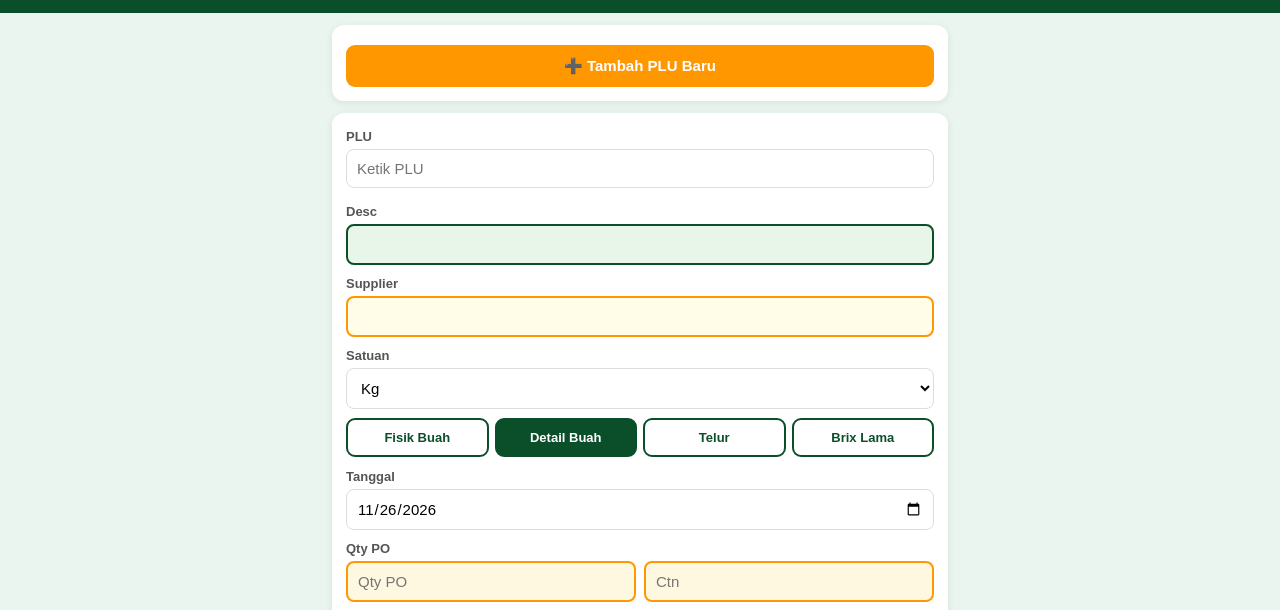
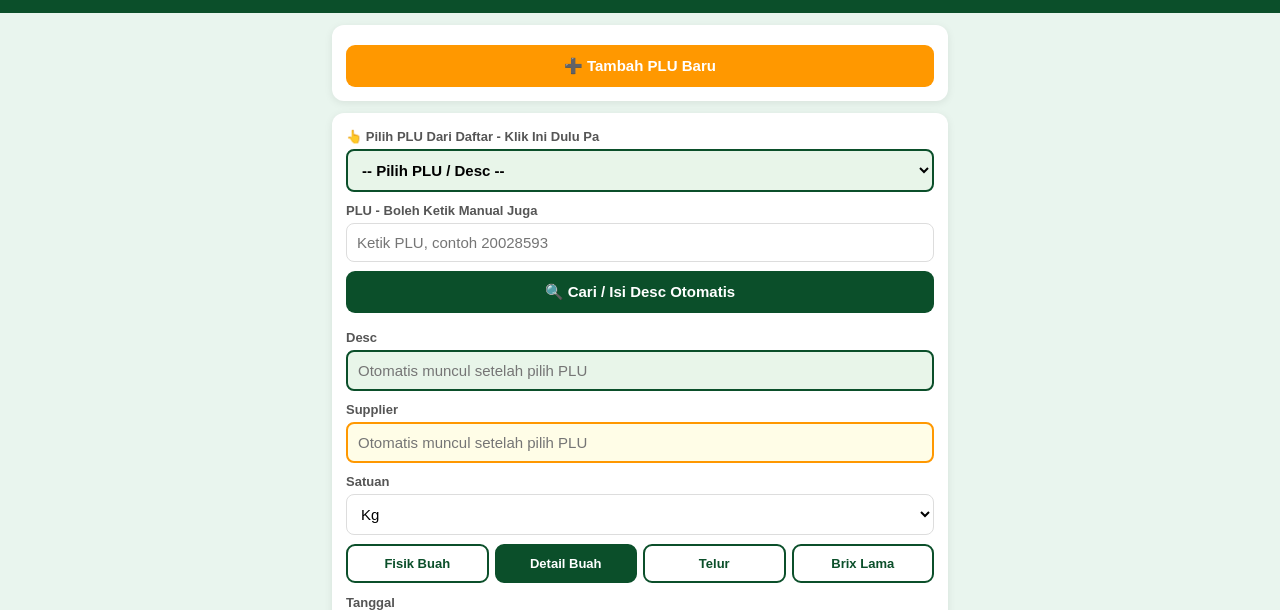
Before and after one commit to SolehidmTGR1/Laporan-sampling-buah-lokal-dan-telur, a plain HTML site: page index.html in a window 1280 px wide. Shown: the part 64-674 px from the top of the page. Drawn offline with Linux system fonts and the light colour scheme.

Commit message:
Enhance PLU input and selection interface
Updated PLU selection and input fields for better user guidance.

```diff
--- a/index.html
+++ b/index.html
@@ -11,7 +11,7 @@ header{background:#0B4F2A;color:#fff;padding:16px;text-align:center}header h1{ma
 .card{background:#fff;border-radius:12px;padding:14px;box-shadow:0 2px 8px rgba(0,0,0,.08);margin-bottom:12px}
 label{font-size:13px;color:#555;font-weight:bold}input,select,textarea{width:100%;padding:10px;border:1px solid #ddd;border-radius:8px;margin:4px 0 9px;font-size:15px;background:#fff}
 .btn{width:100%;padding:12px;border:0;border-radius:9px;font-size:15px;font-weight:bold;cursor:pointer;margin-top:6px}
-.green{background:#0B4F2A;color:#fff}.wa{background:#25D366;color:#fff}.yellow{background:#FFC107;color:#000}.red{background:#fff;color:#D32F2F;border:1px solid #D32F2F}.blue{background:#1976D2;color:#fff}.orange{background:#FF9800;color:#fff}
+.green{background:#0B4F2A;color:#fff}.wa{background:#25D366;color:#fff}.yellow{background:#FFC107;color:#000}.red{background:#fff;color:#D32F2F;border:1px solid #D32F2F}.orange{background:#FF9800;color:#fff}
 #copyArea{position:absolute;left:-9999px;opacity:0}
 .row2{display:flex;gap:8px}.row2>div{flex:1}
 .mode{display:flex;gap:6px;flex-wrap:wrap;margin-bottom:10px}.mode button{flex:1;padding:10px;border:2px solid #0B4F2A;background:#fff;color:#0B4F2A;border-radius:9px;font-weight:bold;cursor:pointer;font-size:13px}.mode button.active{background:#0B4F2A;color:#fff}
@@ -36,6 +36,7 @@ label{font-size:13px;color:#555;font-weight:bold}input,select,textarea{width:100
 #boxTambah{display:none;background:#FFF8E1;border:2px solid #FF9800;border-radius:12px;padding:12px;margin-bottom:12px}
 #boxTambah h3{margin:0 0 8px;color:#0B4F2A;font-size:16px}
 #listTambahan{font-size:12px;background:#fff;border:1px solid #FF9800;border-radius:8px;padding:8px;margin-top:8px;white-space:pre-wrap}
+#pilihPLU{border:2px solid #0B4F2A !important;background:#E8F5E9 !important;font-weight:bold}
 </style>
 </head>
 <body>
@@ -68,17 +69,19 @@ label{font-size:13px;color:#555;font-weight:bold}input,select,textarea{width:100
 </div>
 
 <div class="card">
-<label>PLU</label>
-<input id="plu" inputmode="numeric" placeholder="Ketik PLU" oninput="cariPLU()" list="listPLU" autocomplete="off">
-<datalist id="listPLU"></datalist>
+<label>👆 Pilih PLU Dari Daftar - Klik Ini Dulu Pa</label>
+<select id="pilihPLU" onchange="pilihDariDropdown()"><option value="">-- Pilih PLU / Desc --</option></select>
+<label>PLU - Boleh Ketik Manual Juga</label>
+<input id="plu" inputmode="numeric" placeholder="Ketik PLU, contoh 20028593" oninput="cariPLU()" onchange="cariPLU()" onblur="cariPLU()" autocomplete="off">
+<button class="btn green" onclick="cariPLU()" style="margin-top:0;margin-bottom:10px">🔍 Cari / Isi Desc Otomatis</button>
 <div id="pluInfo"></div>
 <div id="kriteriaBox" class="kriteria"></div>
 <div id="warnBox" class="warn"></div>
 <div id="samplingInfo"></div>
 <label>Desc</label>
-<input id="item" class="auto" placeholder="" autocomplete="off">
+<input id="item" class="auto" placeholder="Otomatis muncul setelah pilih PLU" autocomplete="off">
 <label>Supplier</label>
-<input id="sup" class="editable" placeholder="" autocomplete="off">
+<input id="sup" class="editable" placeholder="Otomatis muncul setelah pilih PLU" autocomplete="off">
 <label>Satuan</label>
 <select id="satuan"><option value="Kg">Kg</option><option value="pcs">pcs</option><option value="pack">pack</option><option value="ctn">ctn</option></select>
 <div class="mode"><button id="mFisik" onclick="setMode('fisik')">Fisik Buah</button><button id="mDetail" class="active" onclick="setMode('detail')">Detail Buah</button><button id="mTelur" onclick="setMode('telur')">Telur</button><button id="mBrix" onclick="setMode('brix')">Brix Lama</button></div>
@@ -154,25 +157,6 @@ let dWrap=document.getElementById('detailWrap');let dHTML='';for(let i=1;i<=n;i+
 let fWrap=document.getElementById('fisikWrap');let fHTML='';for(let i=1;i<=n;i++){fHTML+="<div class='box'><div class='samplingTitle'>Sampling "+i+"</div><select id='s"+i+"'>"+optHTML(OPT.fisik)+"</select></div>";}fWrap.innerHTML=fHTML;
 let bWrap=document.getElementById('brixWrap');let bHTML="<div class='box'>";for(let i=1;i<=n;i++){bHTML+="<div class='brix-row'><b>Sampling "+i+"</b><select id='b"+i+"'>"+optHTML(BRIX_OPTS.slice(0,16))+"</select><select id='sb"+i+"'><option value='No Ok'>No Ok</option><option value='Ok'>Ok</option><option value=''>- Kosong -</option></select></div><select id='c"+i+"'><option value=''>- Tanpa Catatan -</option><option>Brix tidak masuk std</option><option>Fisik Ditolak</option></select>";}bHTML+="</div>";bWrap.innerHTML=bHTML;}
 function isiTelur(){['tKemasan','tAroma','tKotor','tRetak','tCangkang','tWarna','tLaser'].forEach(id=>{let el=document.getElementById(id);let arr=OPT.tKemasan;if(id==='tAroma')arr=OPT.tAroma;if(id==='tKotor')arr=OPT.tKotor;if(id==='tRetak')arr=OPT.tRetak;if(id==='tCangkang')arr=OPT.tCangkang;if(id==='tWarna')arr=OPT.tWarna;if(id==='tLaser')arr=OPT.tLaser;el.innerHTML=optHTML(arr);});}
-// ===== MENU TAMBAH PLU BARU =====
-function toggleTambah(){let b=document.getElementById('boxTambah');b.style.display=b.style.display==='block'?'none':'block';if(b.style.display==='block')tampilTambahan();}
-function tampilTambahan(){let t={};try{t=JSON.parse(localStorage.getItem('DB_TAMBAHAN')||'{}')}catch(e){t={}}let keys=Object.keys(t);let el=document.getElementById('listTambahan');if(!keys.length){el.innerHTML="Belum ada PLU tambahan. PLU bawaan: Durian 20028593 sudah ada.";return;}el.innerHTML="PLU Tambahan ("+keys.length+"):\n"+keys.map(k=>k+" - "+t[k].item+" - "+t[k].sup).join("\n");}
-function simpanPLUBaru(){
-let plu=document.getElementById('nPlu').value.trim();let item=document.getElementById('nItem').value.trim();let sup=document.getElementById('nSup').value.trim();
-if(!plu||!item){alert("PLU & Item wajib diisi Pa!");return;}
-let mode=document.getElementById('nMode').value;
-let data={item:item,sup:sup,mode:mode,satuan:document.getElementById('nSatuan').value,minBrix:parseFloat(document.getElementById('nBrix').value)||0,minUmur:mode=='telur'?27:0,grup:"lain",fallback:parseInt(document.getElementById('nFallback').value)||2,k:[document.getElementById('nK0').value||"-",document.getElementById('nK1').value||"-",document.getElementById('nK2').value||"-",document.getElementById('nK3').value||"-",document.getElementById('nK4').value||"-",document.getElementById('nK5').value||"-",document.getElementById('nK6').value||"-",document.getElementById('nK7').value||"-"],tgl:"",ket:mode=='telur'?"telur sesuai standard":"fisik buah sesuai standard"};
-if(mode=='telur'){data.tKemasan="";data.tAroma="Aroma tidak menyimpang / normal";data.tKotor="Bersih tanpa kotoran";data.tRetak="Tidak retak / tidak pecah";data.tCangkang="Cangkang mulus";data.tWarna="Warna coklat gelap";data.tLaser="Tidak perlu laser - bukan omega";}
-DB[plu]=data;
-let t={};try{t=JSON.parse(localStorage.getItem('DB_TAMBAHAN')||'{}')}catch(e){t={}}t[plu]=data;localStorage.setItem('DB_TAMBAHAN',JSON.stringify(t));
-renderPLU();tampilTambahan();
-document.getElementById('plu').value=plu;cariPLU();
-alert("PLU "+plu+" - "+item+" BERHASIL DISIMPAN Pa! Langsung bisa dipakai.");
-['nPlu','nItem','nSup','nK0','nK1','nK2','nK3','nK4','nK5','nK6','nK7'].forEach(id=>document.getElementById(id).value="");
-document.getElementById('boxTambah').style.display='none';
-}
-function hapusSemuaTambahan(){if(!confirm("Hapus semua PLU tambahan Pa? PLU bawaan tidak terhapus."))return;localStorage.removeItem('DB_TAMBAHAN');location.reload();}
-function loadTambahan(){try{let t=JSON.parse(localStorage.getItem('DB_TAMBAHAN')||'{}');Object.keys(t).forEach(k=>{DB[k]=t[k];});}catch(e){}}
 let DB={
 "10003320":{item:"Jeruk Bali Manis pcs",sup:"Kelompok tani sumber rezeki",mode:"detail",satuan:"pcs",minBrix:0,grup:"lain",fallback:2,k:["TIDAK TES BRIX","Min 1000 g / butir","Petik tua pohon (fresh)","Hijau dan kekuningan","Putih semburat merah","Keras dan tebal","Flek kering tidak tembus daging +/-10%","Taste manis & juicy"],tgl:"2026-06-11",ket:"fisik buah sesuai standard"},
 "10002619":{item:"Melon sky",sup:"Robert sugiarto",mode:"detail",satuan:"Kg",minBrix:9,grup:"melon",fallback:1,k:["MIN 9 (10 Pick Season, 9 Off Season)","1500-2500 g toleransi +/-25%","Petik tua pohon","Kehijauan","Biji tidak rontok dan tidak berair","Keras / Crunchy","Sedikit berair & biji rontok boleh, asal keras & tidak beraroma busuk","Dapat diterima jika tidak bertangkai | Rasa manis, beraroma segar"],tgl:"2026-06-12",ket:"fisik buah sesuai standard"},
@@ -215,7 +199,26 @@ let DB={
 "20101154":{item:"Telur Gado - Pindang Manis (Vacuum)",sup:"",mode:"telur",satuan:"pcs",minUmur:200,k:["Umur min 75% / 200+ hari / 9 bulan umur produk","1 Btr - Vacuum per butir, Box 10 btr","Ambient (Suhu Ruang)","Kemasan vacuum per butir, box terlapis plastik","-","Cangkang tidak retak, bersih","Aroma tidak menyimpang","Vacuum tidak terbuka / tidak rusak"],tgl:"",tKemasan:"Kemasan vacuum per butir, berlabel merk, tgl produksi & expired, box terlapis plastik",tAroma:"Aroma tidak menyimpang / normal",tKotor:"Bersih tanpa kotoran",tRetak:"Tidak retak / tidak pecah",tCangkang:"Cangkang mulus",tWarna:"Warna coklat gelap - sesuai",tLaser:"Tidak perlu laser - bukan omega",ket:"telur sesuai standard"},
 "20103801":{item:"Telur Gado - Balado (Vacuum)",sup:"",mode:"telur",satuan:"pcs",minUmur:200,k:["Umur min 75% / 200+ hari / 9 bulan umur produk","1 Btr - Vacuum per butir, Box 6 btr","Ambient (Suhu Ruang)","Kemasan vacuum per butir, box terlapis plastik","-","Cangkang tidak retak, bersih","Aroma tidak menyimpang","Vacuum tidak terbuka / tidak rusak"],tgl:"",tKemasan:"Kemasan vacuum per butir, berlabel merk, tgl produksi & expired, box terlapis plastik",tAroma:"Aroma tidak menyimpang / normal",tKotor:"Bersih tanpa kotoran",tRetak:"Tidak retak / tidak pecah",tCangkang:"Cangkang mulus",tWarna:"Warna coklat gelap - sesuai",tLaser:"Tidak perlu laser - bukan omega",ket:"telur sesuai standard"}
 };
-function renderPLU(){let dl=document.getElementById('listPLU');dl.innerHTML='';Object.keys(DB).sort().forEach(k=>{let d=DB[k];dl.innerHTML+="<option value='"+k+"'>"+d.item+"</option>";});}
+function toggleTambah(){let b=document.getElementById('boxTambah');b.style.display=b.style.display==='block'?'none':'block';if(b.style.display==='block')tampilTambahan();}
+function tampilTambahan(){let t={};try{t=JSON.parse(localStorage.getItem('DB_TAMBAHAN')||'{}')}catch(e){t={}}let keys=Object.keys(t);let el=document.getElementById('listTambahan');if(!keys.length){el.innerHTML="Belum ada PLU tambahan. PLU bawaan: Durian 20028593 sudah ada.";return;}el.innerHTML="PLU Tambahan ("+keys.length+"):\n"+keys.map(k=>k+" - "+t[k].item+" - "+t[k].sup).join("\n");}
+function simpanPLUBaru(){
+let plu=document.getElementById('nPlu').value.trim();let item=document.getElementById('nItem').value.trim();let sup=document.getElementById('nSup').value.trim();
+if(!plu||!item){alert("PLU & Item wajib diisi Pa!");return;}
+let mode=document.getElementById('nMode').value;
+let data={item:item,sup:sup,mode:mode,satuan:document.getElementById('nSatuan').value,minBrix:parseFloat(document.getElementById('nBrix').value)||0,minUmur:mode=='telur'?27:0,grup:"lain",fallback:parseInt(document.getElementById('nFallback').value)||2,k:[document.getElementById('nK0').value||"-",document.getElementById('nK1').value||"-",document.getElementById('nK2').value||"-",document.getElementById('nK3').value||"-",document.getElementById('nK4').value||"-",document.getElementById('nK5').value||"-",document.getElementById('nK6').value||"-",document.getElementById('nK7').value||"-"],tgl:"",ket:mode=='telur'?"telur sesuai standard":"fisik buah sesuai standard"};
+if(mode=='telur'){data.tKemasan="";data.tAroma="Aroma tidak menyimpang / normal";data.tKotor="Bersih tanpa kotoran";data.tRetak="Tidak retak / tidak pecah";data.tCangkang="Cangkang mulus";data.tWarna="Warna coklat gelap";data.tLaser="Tidak perlu laser - bukan omega";}
+DB[plu]=data;
+let t={};try{t=JSON.parse(localStorage.getItem('DB_TAMBAHAN')||'{}')}catch(e){t={}}t[plu]=data;localStorage.setItem('DB_TAMBAHAN',JSON.stringify(t));
+renderPLU();tampilTambahan();
+document.getElementById('plu').value=plu;document.getElementById('pilihPLU').value=plu;cariPLU();
+alert("PLU "+plu+" - "+item+" BERHASIL DISIMPAN Pa! Langsung bisa dipakai.");
+['nPlu','nItem','nSup','nK0','nK1','nK2','nK3','nK4','nK5','nK6','nK7'].forEach(id=>document.getElementById(id).value="");
+document.getElementById('boxTambah').style.display='none';
+}
+function hapusSemuaTambahan(){if(!confirm("Hapus semua PLU tambahan Pa? PLU bawaan tidak terhapus."))return;localStorage.removeItem('DB_TAMBAHAN');location.reload();}
+function loadTambahan(){try{let t=JSON.parse(localStorage.getItem('DB_TAMBAHAN')||'{}');Object.keys(t).forEach(k=>{DB[k]=t[k];});}catch(e){}}
+function renderPLU(){let sel=document.getElementById('pilihPLU');if(!sel)return;sel.innerHTML='<option value="">-- Pilih PLU / Desc --</option>';Object.keys(DB).sort().forEach(k=>{let d=DB[k];let o=document.createElement('option');o.value=k;o.textContent=k+' - '+d.item;sel.appendChild(o);});}
+function pilihDariDropdown(){let v=document.getElementById('pilihPLU').value;if(!v)return;document.getElementById('plu').value=v;cariPLU();}
 function setSelect(id,val){let el=document.getElementById(id);if(!el)return;let ada=[...el.options].some(o=>o.value==val);if(val && !ada){let o=document.createElement('option');o.value=val;o.textContent=val;el.appendChild(o);}el.value=val||"";}
 function hitungSampling(){let s=document.getElementById('samplingInfo');if(MODE=='telur'){let ctn=parseFloat(document.getElementById('poCtn').value)||0;let po=parseFloat(document.getElementById('poKg').value)||ctn;let base=ctn||po;if(!base){s.style.display="none";return;}let txt="";if(base<50)txt="SAMPLING TELUR: Qty PO "+base+" Ctn (< 50 Ctn) = SORTIR HABIS";else if(base<=100)txt="SAMPLING TELUR: Qty PO "+base+" Ctn (50-100 Ctn) = SAMPLING 20% = "+(base*0.2).toFixed(1)+" Ctn";else txt="SAMPLING TELUR: Qty PO "+base+" Ctn (> 100 Ctn) = SAMPLING 15% = "+(base*0.15).toFixed(1)+" Ctn";s.innerHTML=txt;s.style.display="block";return;}
 let qty=parseFloat(String(document.getElementById('terimaKg').value).replace(',','.'))||0;let item=getVal('item');let grup=grupDariItem(item);GRUP=grup;let jml=null;let label='';
@@ -223,8 +226,8 @@ if(grup!=='lain' && qty>0){jml=hitungJmlDariQty(qty,grup);label="Jumlah Sampling
 else{let d=DB[getVal('plu')];if(d && d.fallback){jml=d.fallback;label="Jumlah Sampling : "+jml+" Sampling - "+item;}}
 if(jml){JML_SAMPLING=jml;buildSampling();s.innerHTML=label;s.style.display="block";}else{s.style.display="none";}}
 function cekBrix(){let w=document.getElementById('warnBox');if(!MINBRIX){w.style.display="none";return;}let kurang=[];for(let i=1;i<=JML_SAMPLING;i++){let el=document.getElementById('d'+i+'Brix');if(!el)continue;let v=parseFloat(String(el.value).replace(",","."));if(!isNaN(v)&&v<MINBRIX)kurang.push("Sampling "+i+" Brix "+v+" < Minimal SOP "+MINBRIX);}if(kurang.length){w.innerHTML="BRIX DI BAWAH SOP: "+kurang.join(" | ")+" - Konfirmasi BM/DBM.";w.style.display="block";}else{w.style.display="none";}}
-function cariPLU(){let p=document.getElementById('plu').value.trim();let info=document.getElementById('pluInfo');let kBox=document.getElementById('kriteriaBox');if(!p){info.innerHTML="";kBox.style.display="none";MINBRIX=0;cekBrix();return;}if(DB[p]){let d=DB[p];MINBRIX=d.minBrix||0;MINUMUR=d.minUmur||27;document.getElementById('item').value=d.item;if(d.sup)document.getElementById('sup').value=d.sup;document.getElementById('satuan').value=d.satuan||"Kg";setMode(d.mode);if(d.tgl)document.getElementById('tgl').value=d.tgl;if(d.mode=='telur'){setSelect('tKemasan',d.tKemasan||"");setSelect('tAroma',d.tAroma||"");setSelect('tKotor',d.tKotor||"");setSelect('tRetak',d.tRetak||"");setSelect('tCangkang',d.tCangkang||"");setSelect('tWarna',d.tWarna||"");setSelect('tLaser',d.tLaser||"");document.getElementById('ketT').value=d.ket||"telur sesuai standard";setKesT('Di terima');}
-hitungSampling();info.innerHTML="<span class='ok'>PLU ditemukan</span>";let labels=d.mode=='telur'?["Umur / Sisa Umur","Isi & Berat","Penyimpanan","Kemasan","Warna","Cangkang","Aroma","Catatan SOP"]:["Brix","Size","Kematangan","Kulit","Daging / Bagian Tengah","Tekstur","Toleransi","Catatan"];let title=d.mode=='telur'?"KRITERIA TELUR - ":"KRITERIA - ";let sop=d.mode=='telur'?"SOP Juli 2026":"SOP 27 Feb 2025";let html="<b>"+title+d.item.toUpperCase()+" - PLU "+p+" - "+sop+"</b><br>";labels.forEach((lb,i)=>{html+="<div class='row'><span>"+lb+"</span><span>"+(d.k[i]||"-")+"</span></div>";});if(d.grup && d.grup!=='lain')html+="<div class='row'><span>Grup Sampling</span><span>"+d.grup.toUpperCase()+" - Lihat Qty Tiba</span></div>";kBox.innerHTML=html;kBox.style.display="block";cekBrix();}else{info.innerHTML="<span class='baru'>PLU baru, isi Desc & Supplier - Atau klik ➕ Tambah PLU Baru di atas</span>";kBox.style.display="none";MINBRIX=0;cekBrix();}}
+function cariPLU(){let p=document.getElementById('plu').value.trim();let info=document.getElementById('pluInfo');let kBox=document.getElementById('kriteriaBox');if(!p){info.innerHTML="";kBox.style.display="none";MINBRIX=0;cekBrix();return;}if(DB[p]){let d=DB[p];MINBRIX=d.minBrix||0;MINUMUR=d.minUmur||27;document.getElementById('item').value=d.item;if(d.sup)document.getElementById('sup').value=d.sup;document.getElementById('satuan').value=d.satuan||"Kg";let sel=document.getElementById('pilihPLU');if(sel)sel.value=p;setMode(d.mode);if(d.tgl)document.getElementById('tgl').value=d.tgl;if(d.mode=='telur'){setSelect('tKemasan',d.tKemasan||"");setSelect('tAroma',d.tAroma||"");setSelect('tKotor',d.tKotor||"");setSelect('tRetak',d.tRetak||"");setSelect('tCangkang',d.tCangkang||"");setSelect('tWarna',d.tWarna||"");setSelect('tLaser',d.tLaser||"");document.getElementById('ketT').value=d.ket||"telur sesuai standard";setKesT('Di terima');}
+hitungSampling();info.innerHTML="<span class='ok'>✅ PLU ditemukan - "+d.item+"</span>";let labels=d.mode=='telur'?["Umur / Sisa Umur","Isi & Berat","Penyimpanan","Kemasan","Warna","Cangkang","Aroma","Catatan SOP"]:["Brix","Size","Kematangan","Kulit","Daging / Bagian Tengah","Tekstur","Toleransi","Catatan"];let title=d.mode=='telur'?"KRITERIA TELUR - ":"KRITERIA - ";let sop=d.mode=='telur'?"SOP Juli 2026":"SOP 27 Feb 2025";let html="<b>"+title+d.item.toUpperCase()+" - PLU "+p+" - "+sop+"</b><br>";labels.forEach((lb,i)=>{html+="<div class='row'><span>"+lb+"</span><span>"+(d.k[i]||"-")+"</span></div>";});if(d.grup && d.grup!=='lain')html+="<div class='row'><span>Grup Sampling</span><span>"+d.grup.toUpperCase()+" - Lihat Qty Tiba</span></div>";kBox.innerHTML=html;kBox.style.display="block";cekBrix();}else{info.innerHTML="<span class='baru'>PLU baru, isi Desc & Supplier - Atau klik ➕ Tambah PLU Baru di atas</span>";kBox.style.display="none";MINBRIX=0;cekBrix();}}
 function setMode(m){MODE=m;document.getElementById('mFisik').className=m=='fisik'?'active':'';document.getElementById('mDetail').className=m=='detail'?'active':'';document.getElementById('mTelur').className=m=='telur'?'active':'';document.getElementById('mBrix').className=m=='brix'?'active':'';document.getElementById('boxFisik').style.display=m=='fisik'?'block':'none';document.getElementById('boxDetail').style.display=m=='detail'?'block':'none';document.getElementById('boxTelur').style.display=m=='telur'?'block':'none';document.getElementById('boxBrix').style.display=m=='brix'?'block':'none';document.getElementById('boxJam').style.display=m=='brix'?'block':'none';hitungSampling();}
 function setKes(v){KES=v;document.getElementById('btnTerima').className=v=='Di terima'?'active':'';document.getElementById('btnTolak').className='tolak '+(v=='Di tolak'?'active':'');}
 function setKesD(v){KESD=v;document.getElementById('btnTerimaD').className=v=='Di terima'?'active':'';document.getElementById('btnTolakD').className='tolak '+(v=='Di tolak'?'active':'');}
@@ -249,6 +252,7 @@ else{let tgl=fmtTgl2(document.getElementById('tgl').value);let item=(getVal('ite
 window._teks=teks;document.getElementById('hasilText').value=teks;document.getElementById('hasilBox').style.display="block";document.getElementById('hasilBox').scrollIntoView({behavior:"smooth"});return teks;}
 function kosongkan(){
 ['plu','item','sup','poKg','poCtn','terimaKg','terimaCtn','qtyTerima','tglProd','tglExp','noteAkhir'].forEach(id=>{let e=document.getElementById(id); if(e) e.value="";});
+document.getElementById('pilihPLU').value="";
 let nb=document.getElementById('noteB'); if(nb) nb.value="";
 for(let i=1;i<=20;i++){
 ['d'+i+'Brix','d'+i+'Taste','d'+i+'Biji','d'+i+'Kulit','d'+i+'Tekstur','s'+i,'b'+i,'c'+i].forEach(id=>{let e=document.getElementById(id); if(e) e.value="";});
```
